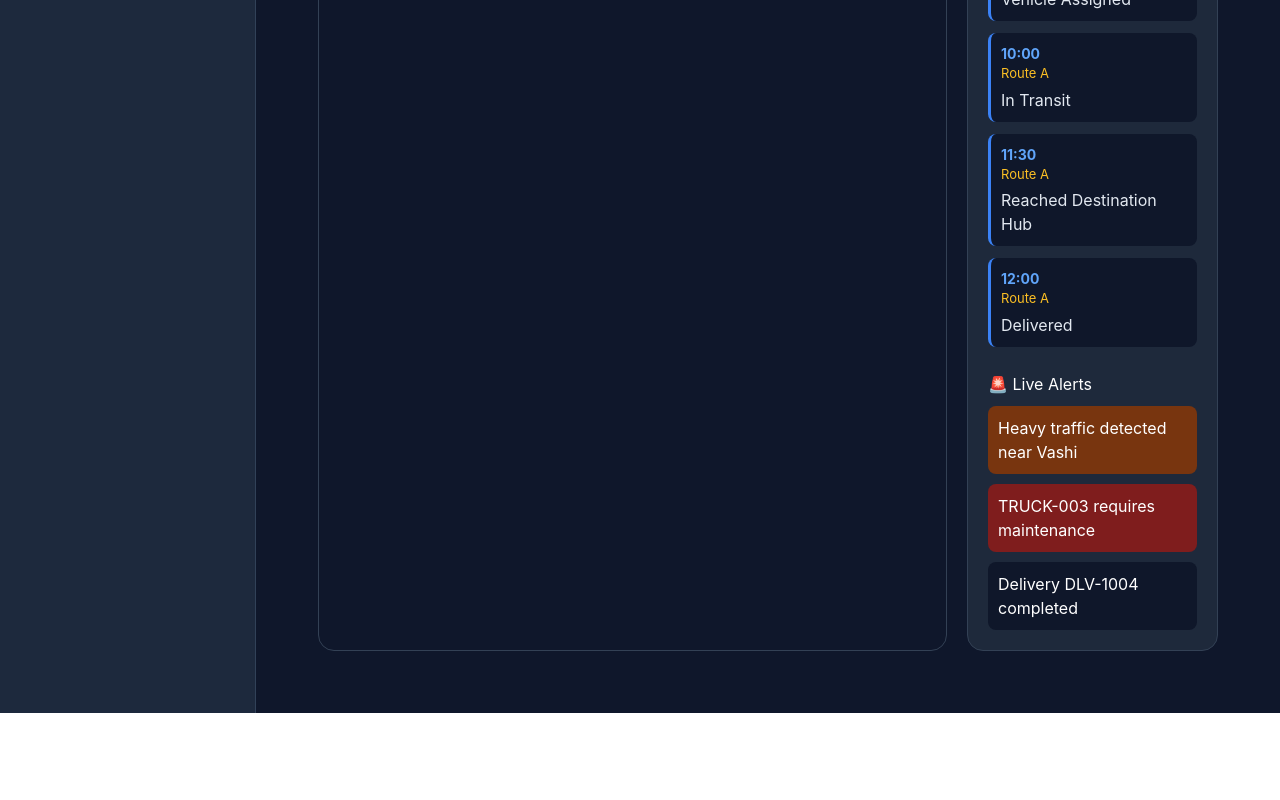
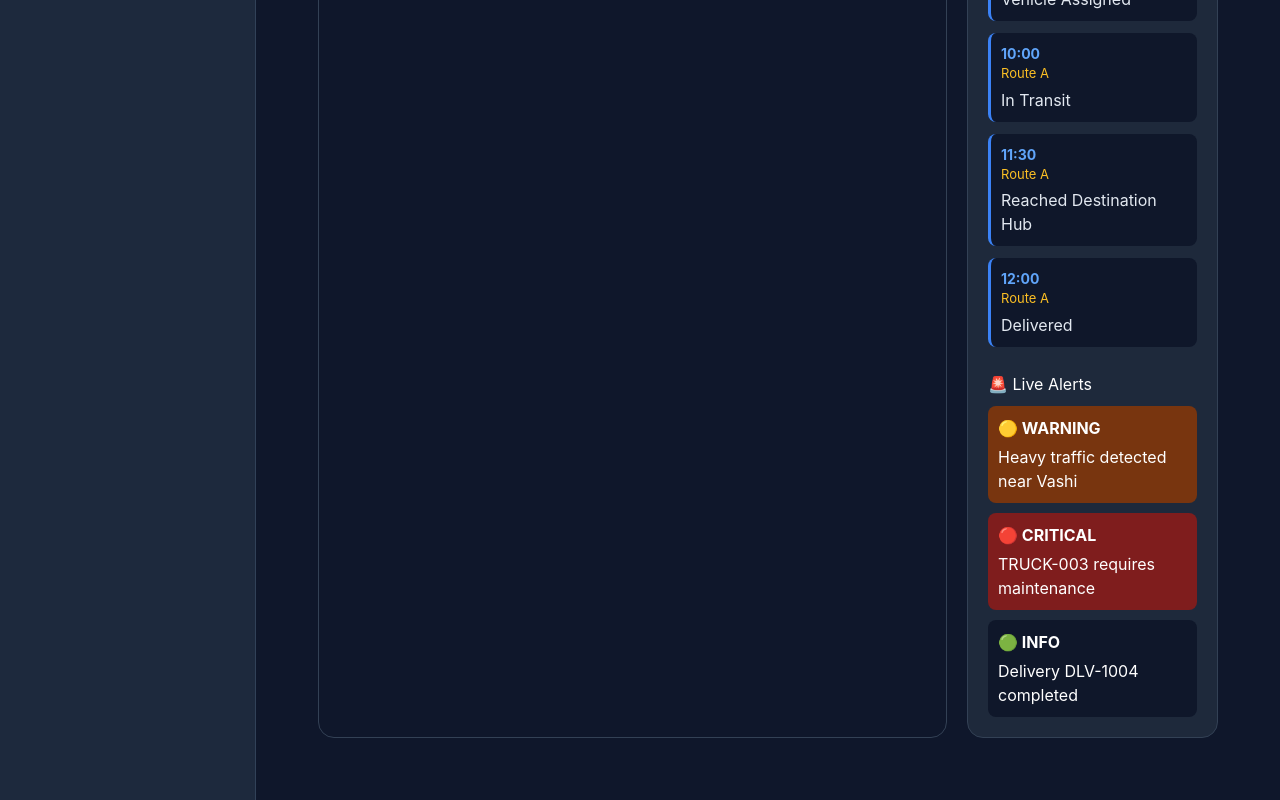
Before and after one commit to harshskarki/SmartRoute-Logistics-Management-System, a React (Vite) app: page /logistics in a window 1280 px wide. Shown: the part 811-1611 px from the top of the page. Before the commit the page ends 1524 px from the top, so only its background shows below. Built offline with nearby package versions, Linux system fonts and the light colour scheme.

Commit message:
Phase 5.5.2 alert severity indicators

```diff
--- a/src/pages/LogisticsCenter.jsx
+++ b/src/pages/LogisticsCenter.jsx
@@ -407,7 +407,23 @@ function LogisticsCenter() {
                         : "#0f172a",
                   }}
                 >
-                  {alert.message}
+                  <>
+                    <strong>
+                      {alert.severity === "critical"
+                        ? "🔴 CRITICAL"
+                        : alert.severity === "warning"
+                        ? "🟡 WARNING"
+                        : "🟢 INFO"}
+                    </strong>
+
+                    <div
+                      style={{
+                        marginTop: "5px",
+                      }}
+                    >
+                      {alert.message}
+                    </div>
+                  </>
                 </div>
               ))}
             </div>
```
